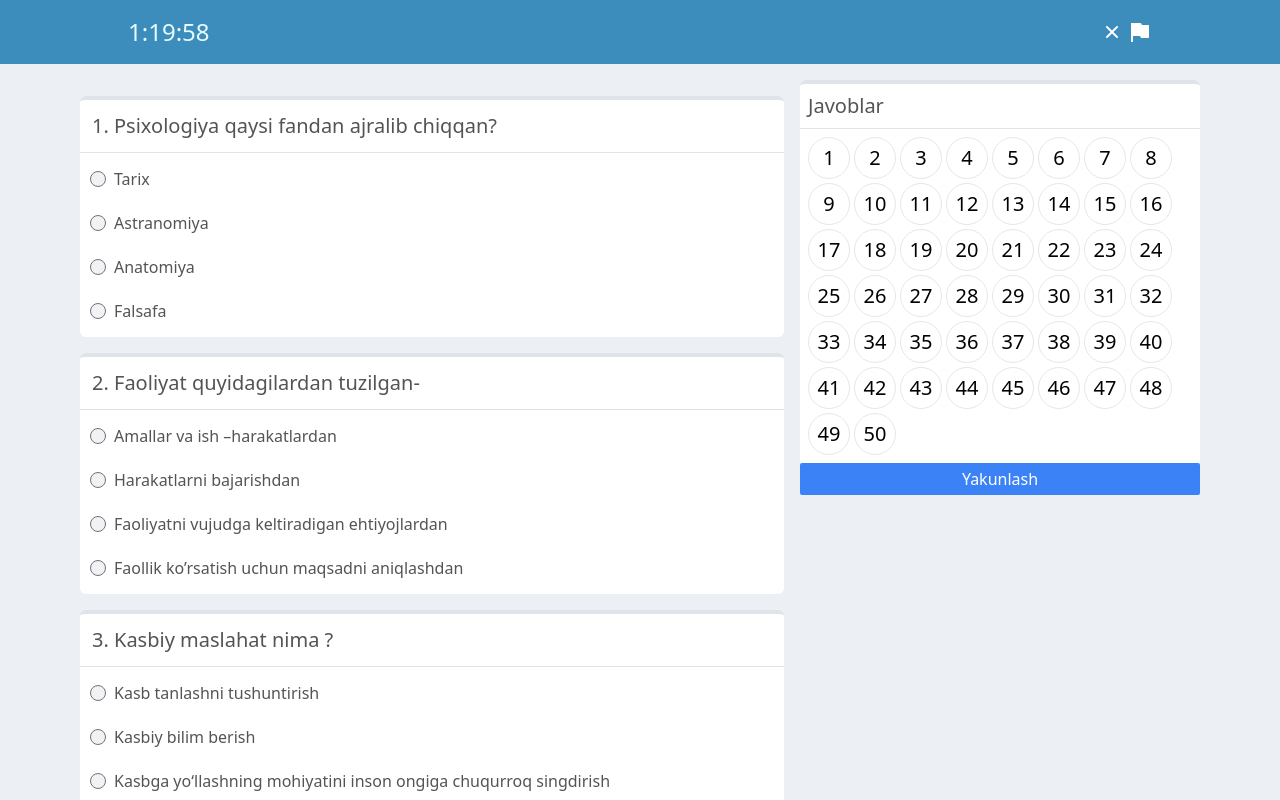
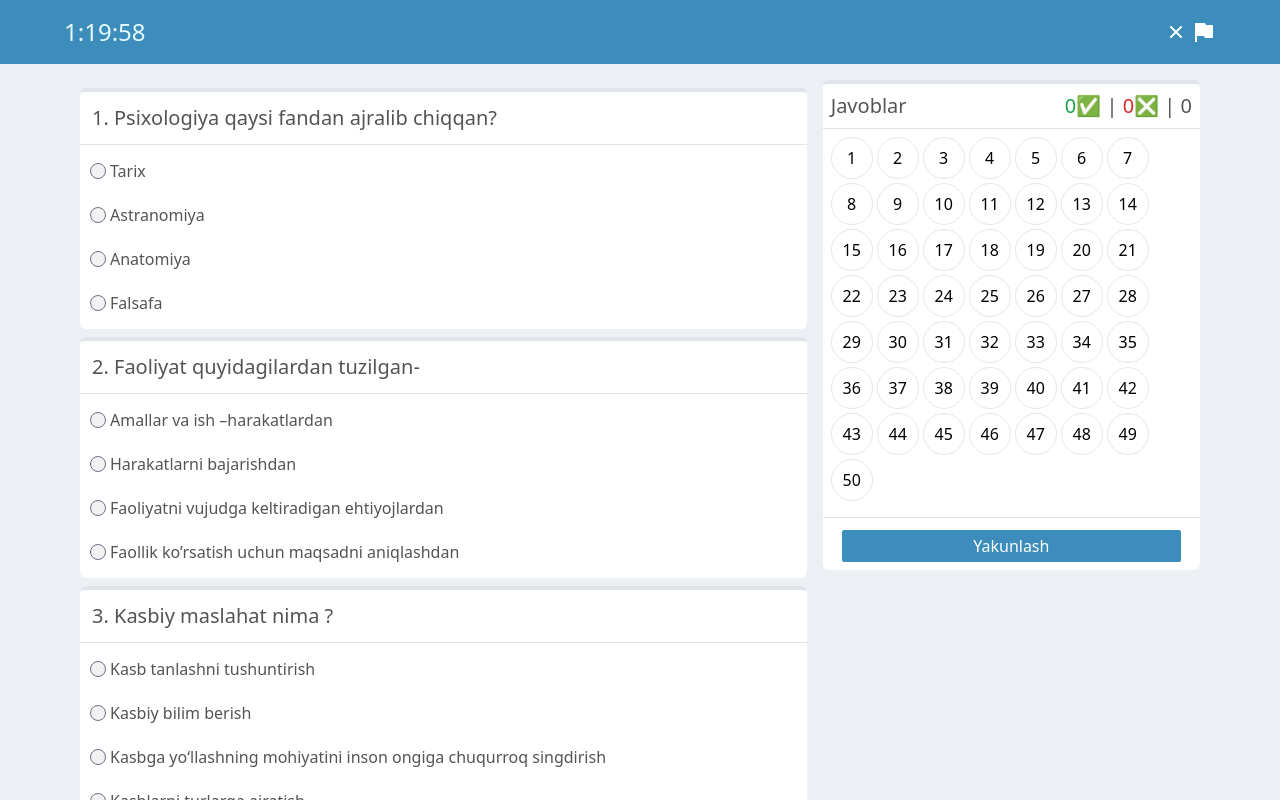
Before and after one commit to accauntforwork/yakuniyUchun, a React (Vite) app: page / in a window 1280 px wide. Both pictures are taken after a click on the button "Testni boshlash". Shown: the top 800 px of the page. Built offline with nearby package versions, Linux system fonts and the light colour scheme.

Commit message:
fix problem v2

```diff
--- a/src/Test.jsx
+++ b/src/Test.jsx
@@ -103,7 +103,7 @@ function Test() {
       {!isTestStarted && (
         <div className="w-[100%] h-[95vh] flex justify-center items-center">
           <button
-            className="bg-blue-500 rounded-lg mt-4 p-2 text-white text-2xl"
+            className="bg-[#3C8DBC] rounded-sm mt-4 p-2 text-white text-2xl hover:bg-opacity-60"
             onClick={startTest}
           >
             Testni boshlash
@@ -111,7 +111,7 @@ function Test() {
         </div>
       )}
       {isTestStarted && timer > 0 && (
-        <div className="p-4 bg-[#3C8DBC] w-full sticky top-0 right-0 text-[#E6FBFF] flex items-center justify-between gap-4 container px-[10%]">
+        <div className="p-4 bg-[#3C8DBC] w-[100vw] sticky top-0 right-0 text-[#E6FBFF] flex items-center justify-between gap-4 px-[5%] z-10">
           <div>
             <div className="text-2xl">
               1:
@@ -135,12 +135,12 @@ function Test() {
       )}
       {isTestStarted && timer > 0 && (
         <div className="px-[5%] text-[#545552]">
-          <div className="w-full p-4 flex flex-col lg:flex-row gap-4">
+          <div className="w-full p-4 flex flex-col lg:flex-row gap-4 lg:items-start">
             <div>
               {questions.map((question, index) => (
                 <div
                   key={question.uniqueId}
-                  className=" mt-4 rounded-md border-t-4 border-[#E0E3EA] bg-white"
+                  className=" mt-2 rounded-md border-t-4 border-[#E0E3EA] bg-white"
                   ref={(el) => (questionRefs.current[index] = el)}
                 >
                   <h2 className="text-xl border-b-[1px] border-[#E0E3EA] p-3">
@@ -149,7 +149,7 @@ function Test() {
                   <ul className="flex flex-col gap-2 py-2">
                     {question.options.map((option) => (
                       <li
-                        className="px-2 py-1 border-black bg-white hover:bg-emerald-300 flex gap-2 items-center"
+                        className="px-2 py-1 border-black bg-white hover:bg-emerald-300 flex gap-2 items-center relative"
                         key={option.id}
                         onClick={() =>
                           handleAnswerSelection(question.uniqueId, option)
@@ -179,31 +179,41 @@ function Test() {
                             : "auto", // Disable further clicks if an answer is already selected
                         }}
                       >
-                        <span
-                          className="w-4 h-4 rounded-full border-[1px] border-gray-500 bg-[#F2F2F2]"
+                        <div
+                          className="w-4 h-4 p-1 rounded-full border-[1px] border-gray-500 bg-[#F2F2F2] absolute"
                           style={{
                             border:
                               selectedAnswers[question.uniqueId] === option.text
                                 ? "3px solid #3C8DBC"
                                 : "",
                           }}
-                        ></span>
-                        {option.text}
+                        ></div>
+                        <div className="ml-5">{option.text}</div>
                       </li>
                     ))}
                   </ul>
                 </div>
               ))}
             </div>
-            <div className="max-w-[400px] border-t-4 border-[#E0E3EA] rounded-md bg-white h-[400px] sticky top-20">
-              <h1 className="border-b-[1px] border-[#E0E3EA] text-xl p-2">
-                Javoblar
+            <div className="w-full lg:max-w-[380px] border-t-4 border-[#E0E3EA] rounded-md bg-white lg:sticky top-20">
+              <h1 className="border-b-[1px] border-[#E0E3EA] text-xl p-2 flex justify-between items-center">
+                <span>Javoblar</span>
+                <div>
+                  <span className="text-xl text-green-600">
+                    {correctAnswersCount}✅{" "}
+                  </span>
+                  |{" "}
+                  <span className="text-red-600">
+                    {totalAnswersCount - correctAnswersCount}
+                  </span>
+                  ❎ | <span>{totalAnswersCount}</span>
+                </div>
               </h1>
-              <div className="flex flex-wrap gap-1 bg-opacity-20 p-2 ">
+              <div className="flex flex-wrap gap-1 p-2 border-b-[1px] border-[#E0E3EA] pb-4 mb-3">
                 {questions.map((_, i) => (
                   <div
                     key={i}
-                    className="border flex h-4 w-4 p-[20px] text-xl justify-center items-center cursor-pointer rounded-full"
+                    className="border flex h-4 w-4 p-[20px] text-[16px] justify-center items-center cursor-pointer rounded-full"
                     style={{
                       backgroundColor: selectedTestNumbers.includes(
                         questions[i].uniqueId
@@ -220,12 +230,14 @@ function Test() {
                   </div>
                 ))}
               </div>
-              <button
-                onClick={endTest}
-                className="bg-blue-500 rounded-sm py-1 hover:bg-blue-300 text-white w-full"
-              >
-                Yakunlash
-              </button>
+              <div className="w-[90%] mx-auto">
+                <button
+                  onClick={endTest}
+                  className="bg-[#3C8DBC] rounded-sm py-1 hover:bg-blue-300 w-full text-white  mb-2 "
+                >
+                  Yakunlash
+                </button>
+              </div>
             </div>
           </div>
         </div>
@@ -236,7 +248,7 @@ function Test() {
           <span className="text-center">Umumiy: {totalAnswersCount}</span>
           <button
             onClick={startTest}
-            className="bg-blue-500 rounded-lg p-2 hover:bg-blue-300 text-white"
+            className="bg-[#3C8DBC] rounded-sm p-2 hover:bg-blue-300 text-white"
           >
             Testni qaytadan boshlash
           </button>
```
